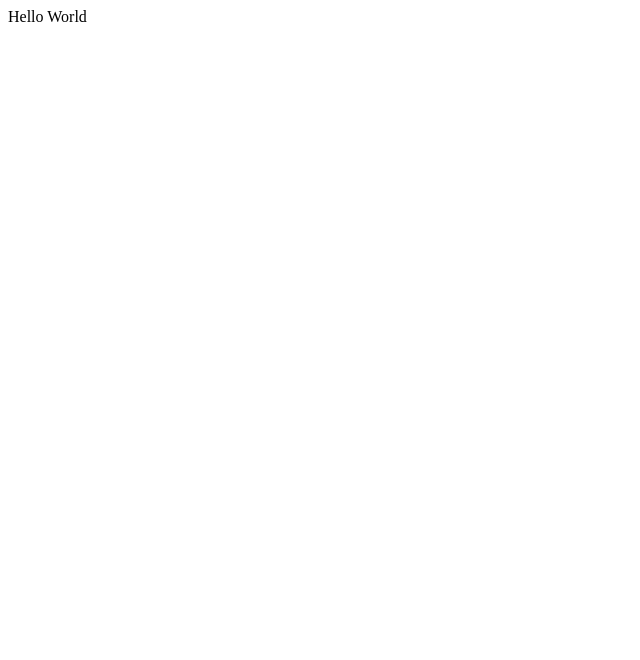
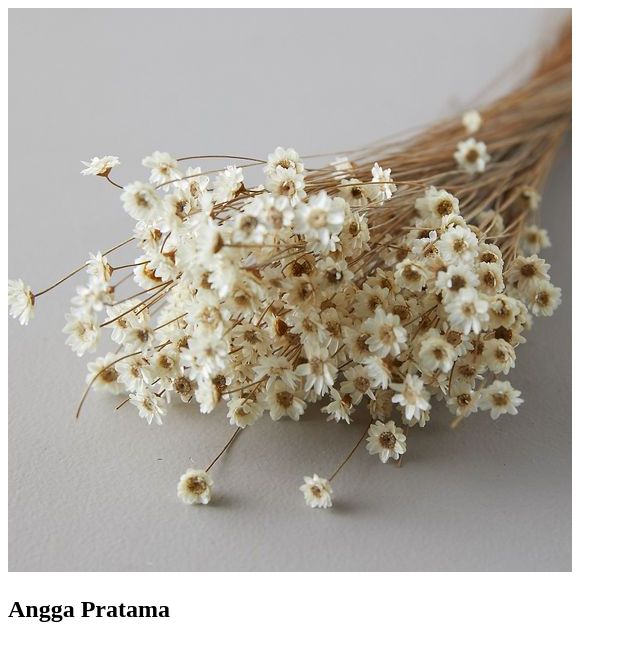
Before and after one commit to ilmibarokah/my-repo-from-remote, a plain HTML site: page index.html in a window 1280 px wide. Shown: the whole page, without its empty margins (0-640 px from the left). Drawn offline with Linux system fonts and the light colour scheme.

Commit message:
Added picture

```diff
--- a/index.html
+++ b/index.html
@@ -4,7 +4,10 @@
   </head>
 
   <body>
-    Hello World
+    <div>
+        <img src="images/bunga.jpg" alt="profile image" />
+        <h2>Angga Pratama</h2>
+     </div>
   </body>
 
 </html>
```
Also changed, not shown: images/Bunga.jpg (added).
